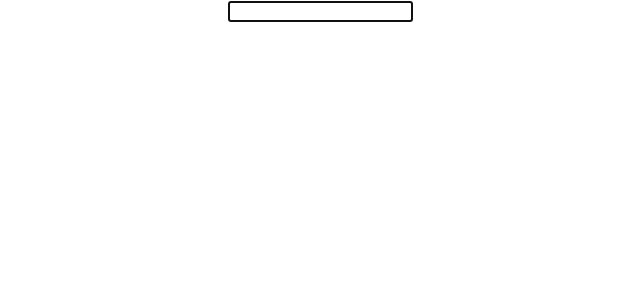
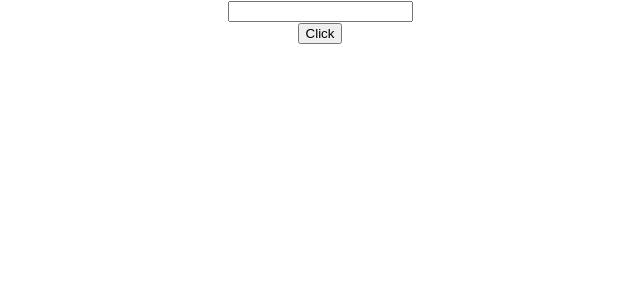
Before and after one commit to arvindbatham600/Learning_React, a React (Create React App) app: page / in a window 1280 px wide. Shown: the top 300 px of the page, without its empty margins (320-960 px from the left). Built offline with nearby package versions, Linux system fonts and the light colour scheme.

Commit message:
Forwarding Refs

```diff
--- a/src/App.js
+++ b/src/App.js
@@ -1,5 +1,6 @@
 import "./App.css";
-import RefDemo from "./components/RefDemo";
+import FocusInput from "./components/FocusInput";
+// import RefDemo from "./components/RefDemo";
 // import Parent from "./components/Parent";
 // import PureComp from "./components/PureComp";
 // import FragmentDemo from "./components/FragmentDemo";
@@ -15,7 +16,8 @@
 function App() {
   return (
     <div className="App">
-      <RefDemo />
+      <FocusInput />
+      {/* <RefDemo /> */}
       {/* <Parent /> */}
       {/* <PureComp /> */}
       {/* <FragmentDemo /> */}
--- /dev/null
+++ b/src/components/FocusInput.js
@@ -0,0 +1,24 @@
+import React, { Component } from "react";
+import Input from "./Input";
+
+class FocusInput extends Component {
+  constructor(props) {
+    super(props);
+    this.componentRef = React.createRef();
+  }
+
+  clickHandler = () => {
+    this.componentRef.current.inputFocus()
+  }
+
+  render() {
+    return (
+      <div>
+        <Input ref={this.componentRef}/>
+        <button onClick = {this.clickHandler} >Click</button>
+      </div>
+    );
+  }
+}
+
+export default FocusInput;
--- /dev/null
+++ b/src/components/Input.js
@@ -0,0 +1,23 @@
+import React, { Component, createRef } from "react";
+
+class Input extends Component {
+  constructor(props) {
+    super(props);
+    this.inputRef = React.createRef()
+
+  }
+
+  inputFocus = () => {
+    this.inputRef.current.focus()
+  }
+
+  render() {
+    return (
+      <div>
+        <input type="text" ref={this.inputRef} />
+      </div>
+    );
+  }
+}
+
+export default Input;
```
